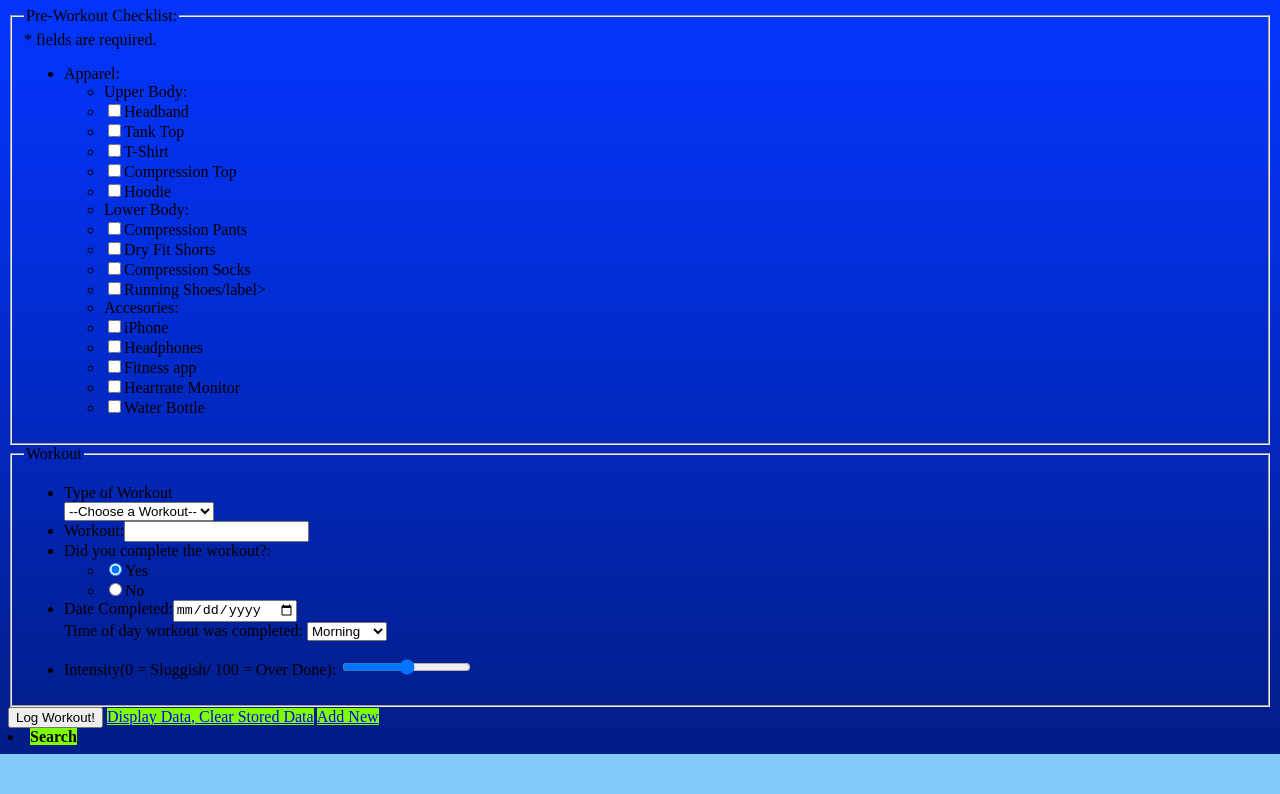
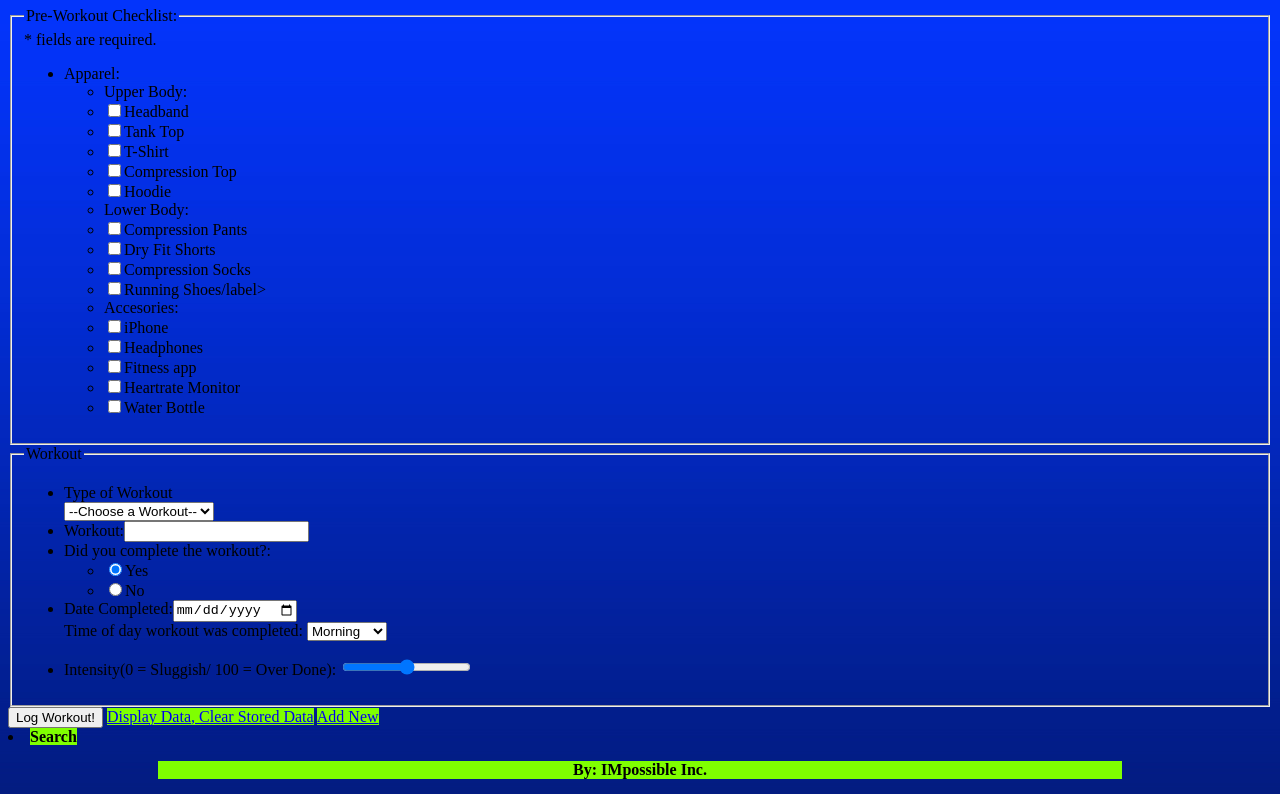
Before and after one commit to jburns5027/MIU-site-jburns5027, a plain HTML site: page Burns_Joseph_Project1/additem.html in a window 1280 px wide. Shown: the part 80-874 px from the top of the page. Before the commit the page ends 834 px from the top, so only its background shows below. Drawn offline with Linux system fonts and the light colour scheme; files whose address does not match are found by name.

Commit message:
Moving thisgs around

```diff
--- a/Burns_Joseph_Project1/additem.html
+++ b/Burns_Joseph_Project1/additem.html
@@ -79,5 +79,7 @@
 	<script type="text/javascript" src="js/main.js"  ></script>
 	<script type="text/javascript" src="js/json.js"  ></script>
 	<li><b href="search.html">Search</a></li>
+	<p>By: IMpossible Inc. </P>
 	</body>
+
 </html>
```
